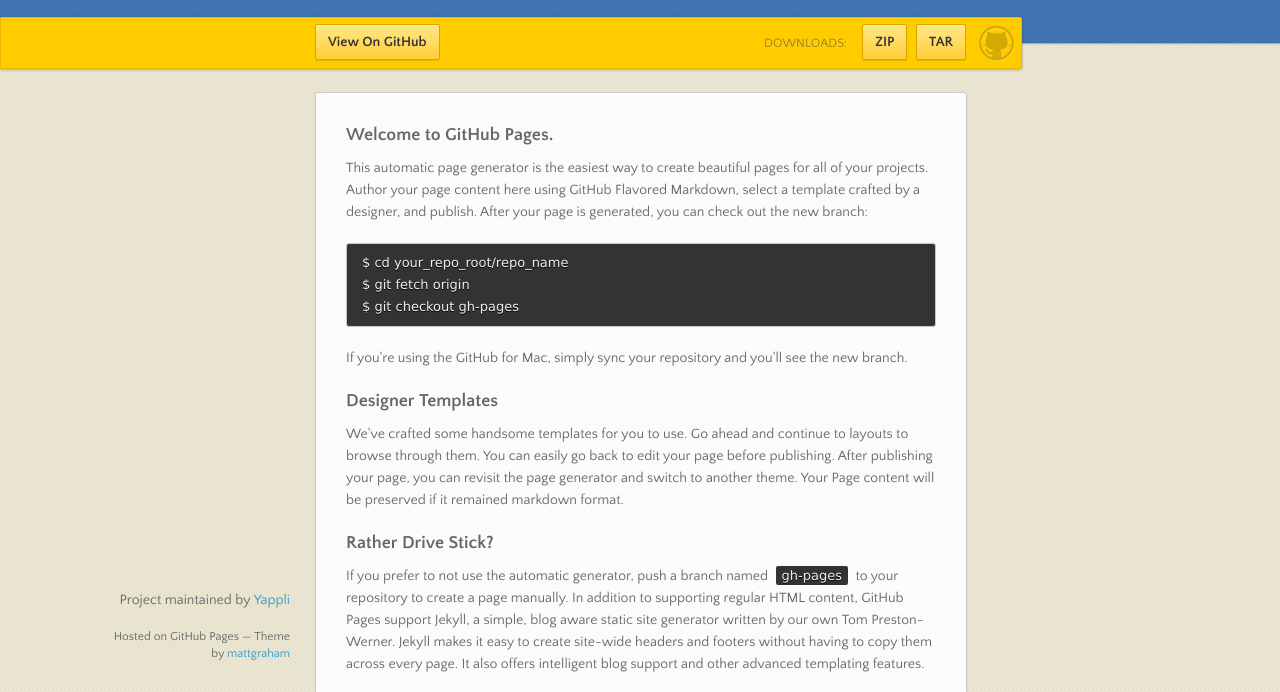
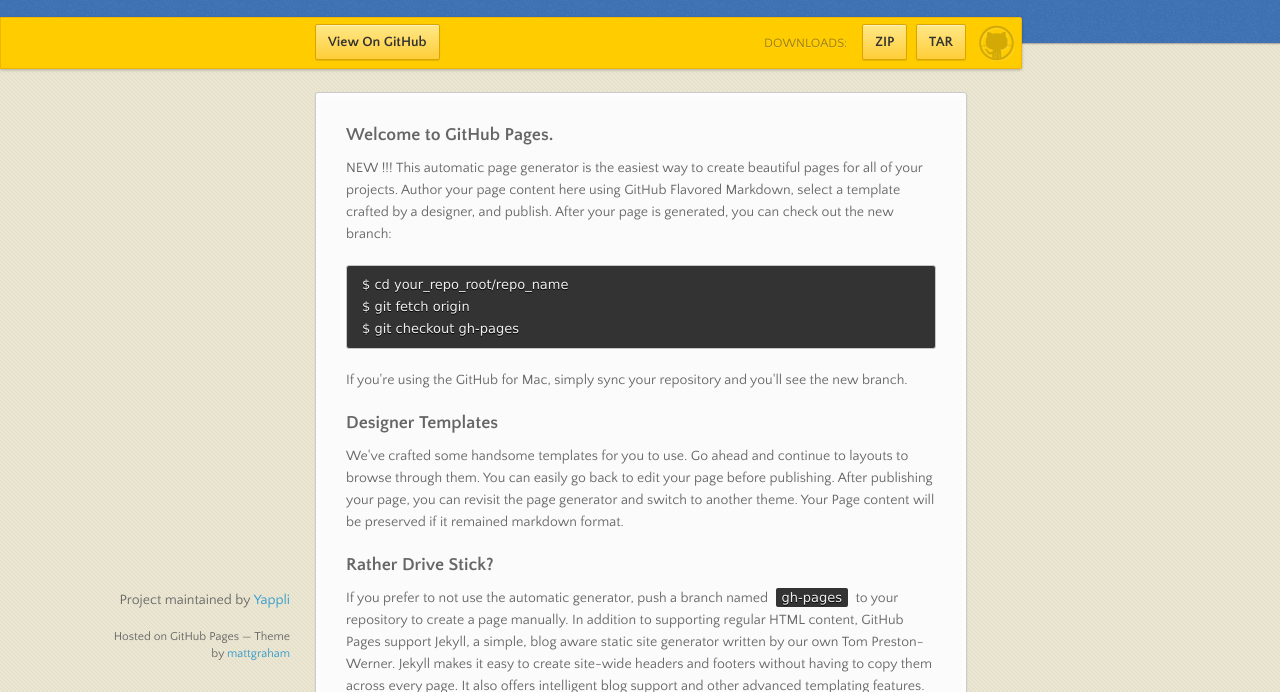
Before and after one commit to GabrielDelepine/smooth-scroll, a plain HTML site: page index.html in a window 1280 px wide. Shown: the part 98-790 px from the top of the page. Drawn offline with nearby package versions, Linux system fonts and the light colour scheme.

Commit message:
test push

```diff
--- a/index.html
+++ b/index.html
@@ -42,7 +42,7 @@
         <h3>
 <a name="welcome-to-github-pages" class="anchor" href="#welcome-to-github-pages"><span class="octicon octicon-link"></span></a>Welcome to GitHub Pages.</h3>
 
-<p>This automatic page generator is the easiest way to create beautiful pages for all of your projects. Author your page content here using GitHub Flavored Markdown, select a template crafted by a designer, and publish. After your page is generated, you can check out the new branch:</p>
+<p> NEW !!! This automatic page generator is the easiest way to create beautiful pages for all of your projects. Author your page content here using GitHub Flavored Markdown, select a template crafted by a designer, and publish. After your page is generated, you can check out the new branch:</p>
 
 <pre><code>$ cd your_repo_root/repo_name
 $ git fetch origin
```
